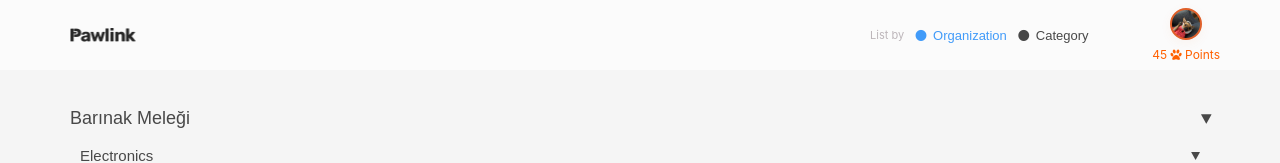
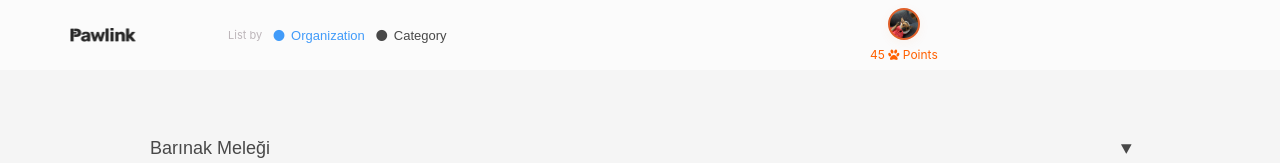
Before and after one commit to alisaitbilgi/paw-link, a React (Create React App) app: page /dashboard in a window 1280 px wide. Shown: the top 163 px of the page. Built offline with nearby package versions, Linux system fonts and the light colour scheme.

Commit message:
Add navigations

```diff
--- a/src/components/Header/Header.module.css
+++ b/src/components/Header/Header.module.css
@@ -31,6 +31,11 @@
     height: 70px;
 }
 
+.leftPart {
+    display: flex;
+    align-items: center;
+}
+
 .profileImg {
     background-image: url("./profile.JPG");
     width: 28px;
@@ -48,6 +53,7 @@
     align-items: center;
     font-size: 11px;
     color: #bcb5b9;
+    margin-left: 60px;
 }
 
 .listBy span {
--- a/src/components/Header/Header.tsx
+++ b/src/components/Header/Header.tsx
@@ -1,6 +1,7 @@
 import { Component } from "react";
 import Navigator from "../Navigator/Navigator";
 import { OPTIONS } from "../../pages/Dashboard/Dashboard";
+import { Link } from "react-router-dom";
 
 import styles from "./Header.module.css";
 
@@ -17,12 +18,12 @@ class Header extends Component<any, any> {
 
         return(
             <div className={styles.header}>
+                <div className={styles.leftPart}>
+                    <Link to={"/"}>
                         <div className={styles.logo}/>
-                <div className={styles.metaPart}>
+                    </Link>
                     {
-                        onSelect
-                            ? (
-                                <>
+                        onSelect && (
                             <div className={styles.listBy}>
                                 <span>{"List by   "}</span>
                                 <Navigator
@@ -30,6 +31,13 @@ class Header extends Component<any, any> {
                                     onSelect={this.setSelectedOption}
                                 />
                             </div>
+                        )
+                    }
+                </div>
+                <div className={styles.metaPart}>
+                    {
+                        onSelect
+                            ? (
                                 <div className={styles.profilePart}>
                                     <div className={styles.profileImg}/>
                                     <div className={styles.profileBadge}>
@@ -38,10 +46,11 @@ class Header extends Component<any, any> {
                                         <span>{"  Points  "}</span>
                                     </div>
                                 </div>
-                                </>
                             )
                             : (
+                                <Link to={"/dashboard"}>
                                     <button className="resetBtn">Join Us</button>
+                                </Link>
                             )
                     }
                 </div>
--- a/src/pages/Dashboard/Dashboard.module.css
+++ b/src/pages/Dashboard/Dashboard.module.css
@@ -3,6 +3,8 @@
     flex-direction: column;
     flex: 1;
     padding: 30px 60px;
+    width: 1000px;
+    margin: 0 auto;
     min-height: calc(100vh - 250px);
 }
 
--- a/src/pages/Dashboard/Dashboard.tsx
+++ b/src/pages/Dashboard/Dashboard.tsx
@@ -279,8 +279,9 @@ class Dashboard extends Component<unknown, State> {
             <div className="pageContainer">
                 <Header onSelect={this.setSelectedOption}/>
                 {
-                    selectedOption === OPTIONS.Category &&
-                    <SearchBar onSearch={this.handleSearch}/>
+                    selectedOption === OPTIONS.Category
+                        ? <SearchBar onSearch={this.handleSearch}/>
+                        : <div style={{ height: "30px" }}/>
                 }
                 <div className={styles.dashboardContent}>
                     {
--- a/src/pages/Home/Home.tsx
+++ b/src/pages/Home/Home.tsx
@@ -3,6 +3,7 @@ import Header from "../../components/Header/Header";
 import Footer from "../../components/Footer/Footer";
 
 import styles from "./Home.module.css";
+import {Link} from "react-router-dom";
 
 const expText = "PawLink is the intersection place for those who wants to create a better life for our friends with paws and who wants to shop online. If you shop whatever you want to buy online, you’ll be supporting millions of friends with paws by simply choosing to shop with care.";
 const talkLeft = "Would you like your grocery shops, clothes you buy or anything you pay for means worlds to another life?";
@@ -30,11 +31,15 @@ class Home extends Component<any, any> {
                     <div className={styles.descPart}>
                         <div className={styles.leftDesc}>
                             <span className={styles.talk}>{talkLeft}</span>
-                            <button className="resetBtn">Start Now</button>
+                            <Link to={"/dashboard?Organization"}>
+                                <button className="resetBtn">Start Now</button>
+                            </Link>
                         </div>
                         <div className={styles.rightDesc}>
                             <span className={styles.talk}>{talkRight}</span>
-                            <button className="resetBtn">Start Now</button>
+                            <Link to={"/dashboard?Category"}>
+                                <button className="resetBtn">Start Now</button>
+                            </Link>
                         </div>
                     </div>
                     <div className={styles.orgPart}>
```
Lines whose indentation alone changed are shown as unchanged.
